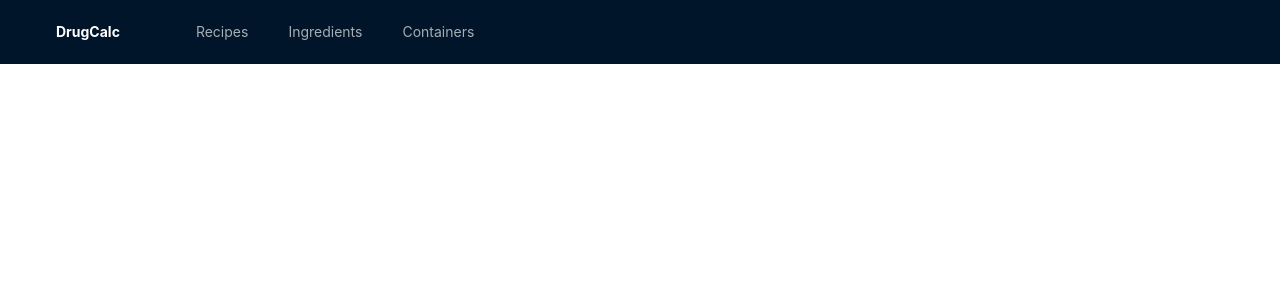
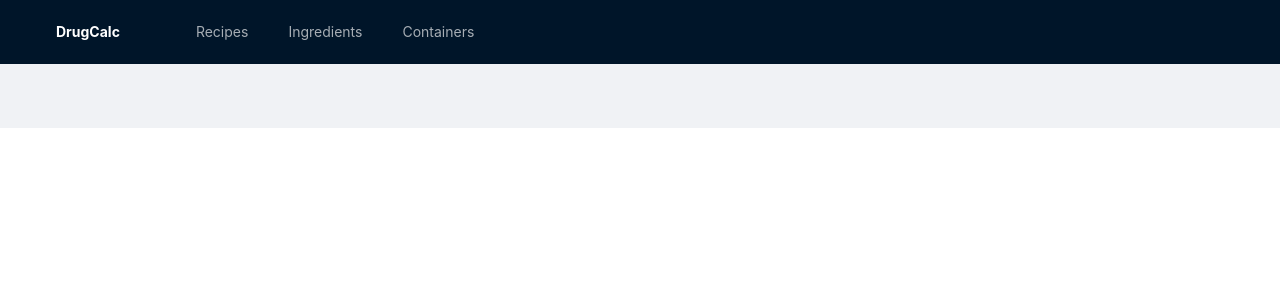
Before and after one commit to bismuthsoft/drugcalc, a React (Vite) app: page / in a window 1280 px wide. Shown: the top 300 px of the page. Built offline with nearby package versions, Linux system fonts and the light colour scheme.

Commit message:
Added padding to layout

```diff
--- a/src/App.tsx
+++ b/src/App.tsx
@@ -32,7 +32,7 @@ function App() {
           ]}
         />
       </Header>
-      <Layout>
+      <Layout style={{ padding: '2rem' }}>
         <Content><Outlet /></Content>
       </Layout>
     </>
```
